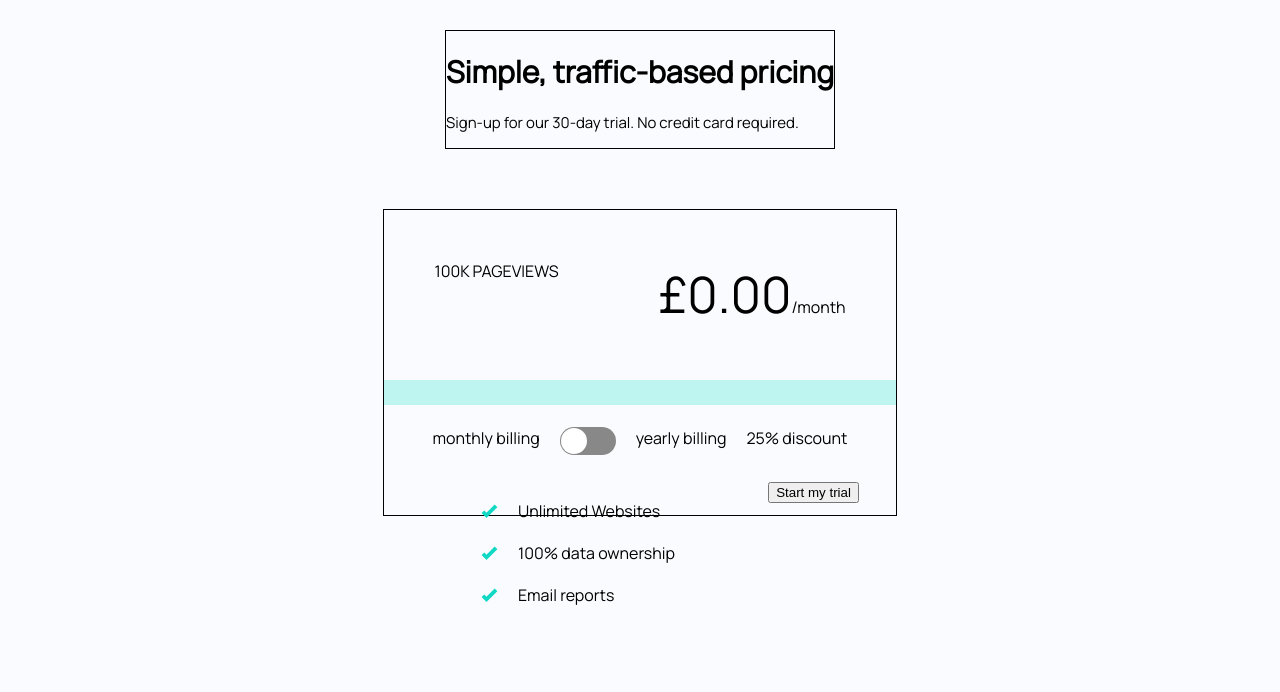
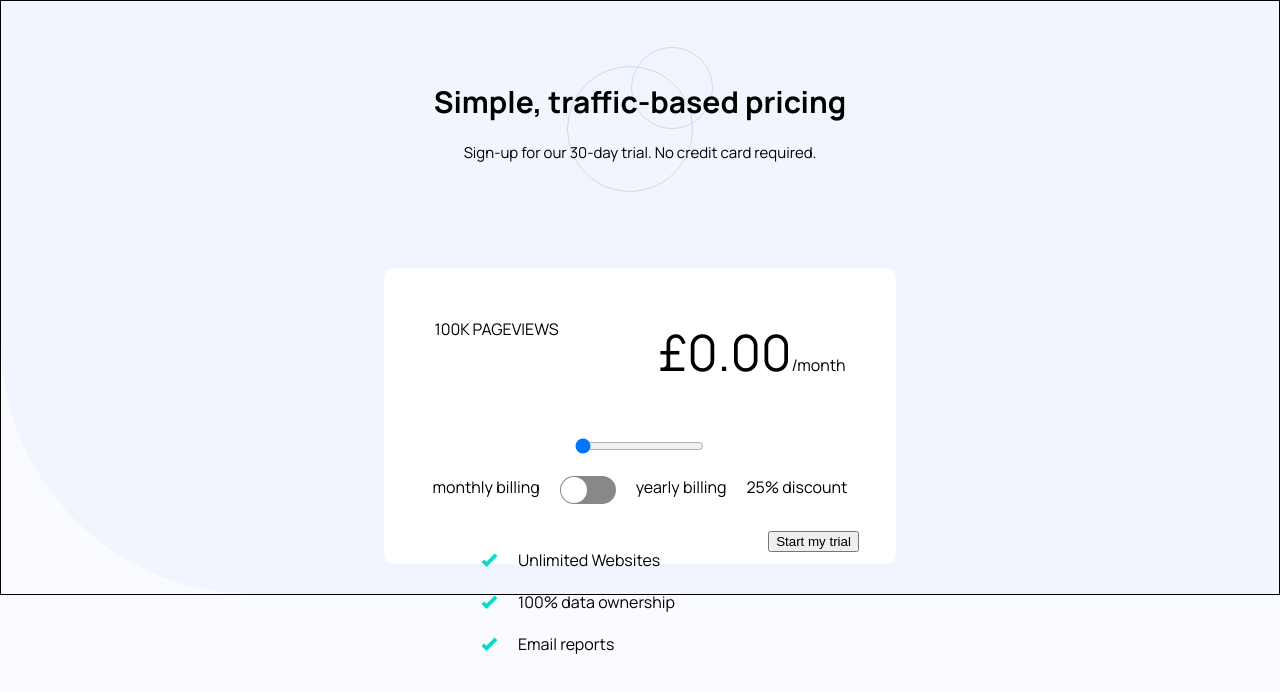
Before and after one commit to 11ma/pricing-component, a React (Create React App) app: page / in a window 1280 px wide. Shown: the top 692 px of the page. Built offline with nearby package versions, Linux system fonts and the light colour scheme.

Commit message:
added background images to components

```diff
--- a/src/modules/App.module.scss
+++ b/src/modules/App.module.scss
@@ -1,4 +1,4 @@
-@import url("https://fonts.googleapis.com/css?family=Manrope");
+@import url("https://fonts.googleapis.com/css?family=Manrope:regular,bold,italic");
 
 body {
   font-family: "Manrope", sans-serif;
--- a/src/modules/Pricing.module.scss
+++ b/src/modules/Pricing.module.scss
@@ -15,36 +15,36 @@
   .Price {
     font-size: 50px;
   }
-  .Slider {
-    -webkit-appearance: none;
-    width: 100%;
-    height: 25px;
-    background: hsl(174, 77%, 80%);
-    outline: none;
-    opacity: 0.7;
-    -webkit-transition: 0.2s;
-    transition: opacity 0.2s;
-  }
+  // .Slider {
+  //   -webkit-appearance: none;
+  //   width: 100%;
+  //   height: 25px;
+  //   background: hsl(174, 77%, 80%);
+  //   outline: none;
+  //   opacity: 0.7;
+  //   -webkit-transition: 0.2s;
+  //   transition: opacity 0.2s;
+  // }
 
-  .Slider:hover {
-    opacity: 1;
-  }
+  // .Slider:hover {
+  //   opacity: 1;
+  // }
 
-  .Slider::-webkit-slider-thumb {
-    -webkit-appearance: none;
-    // appearance: none;
-    // width: 25px;
-    // height: 25px;
-    background: hsl(174, 86%, 45%);
-    cursor: pointer;
-  }
+  // .Slider::-webkit-slider-thumb {
+  //   -webkit-appearance: none;
+  //   // appearance: none;
+  //   // width: 25px;
+  //   // height: 25px;
+  //   background: hsl(174, 86%, 45%);
+  //   cursor: pointer;
+  // }
 
-  .Slider::-moz-range-thumb {
-    width: 25px;
-    height: 25px;
-    background: hsl(174, 86%, 45%);
-    cursor: pointer;
-  }
+  // .Slider::-moz-range-thumb {
+  //   width: 25px;
+  //   height: 25px;
+  //   background: hsl(174, 86%, 45%);
+  //   cursor: pointer;
+  // }
 
   .Billings {
     display: flex;
--- a/src/modules/PricingComponent.module.scss
+++ b/src/modules/PricingComponent.module.scss
@@ -1,14 +1,25 @@
 .Container {
+  border: 1px solid black;
   display: flex;
   flex-direction: column;
   justify-content: center;
   align-items: center;
+  background-image: url(../images/bg-pattern.svg);
+  // background-position: center;
+  background-repeat: no-repeat;
+  background-size: cover;
 
   .Intro {
-    border: 1px solid black;
+    background-image: url(../images/pattern-circles.svg);
+    background-position: center;
+    background-repeat: no-repeat;
+    padding: 30px;
+    text-align: center;
+
     h1 {
       font-size: 30px;
       font-weight: 800;
+      // margin: 30px;
     }
     p {
       font-size: 15px;
@@ -16,22 +27,27 @@
   }
 
   .PricingBody {
-    border: 1px solid black;
+    background-color: hsl(0, 0%, 100%);
+    // border: 1px solid black;
+    border-radius: 10px;
     // padding: 50px;
   }
 
+  .InfoBody,
+  .InfoText,
+  .InfoText > * {
+    display: flex;
+  }
+
   .InfoBody {
-    display: flex;
     justify-content: space-around;
   }
 
   .InfoText {
-    display: flex;
     flex-direction: column;
   }
 
   .InfoText > * {
-    display: flex;
     align-items: center;
   }
 
```
Also changed, not shown: 1 other file (tests, documents, lock files or other folders).
